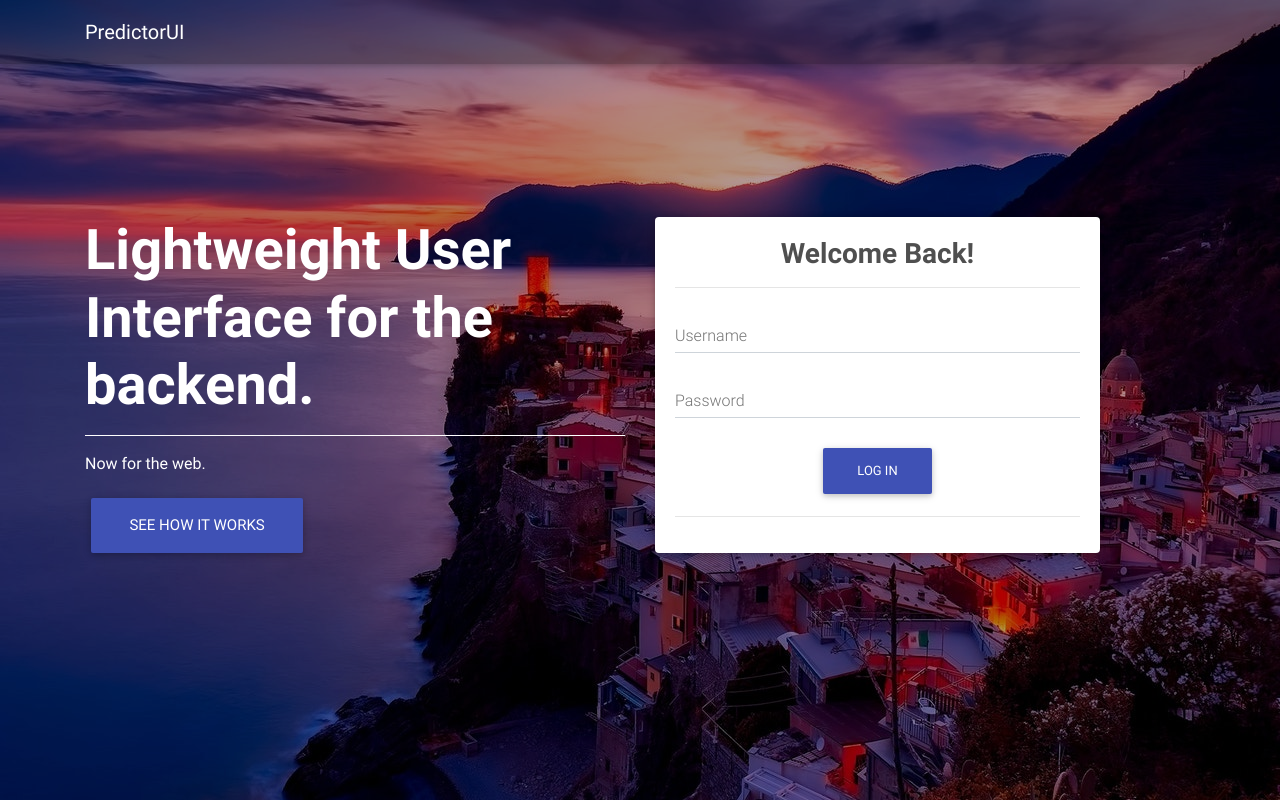
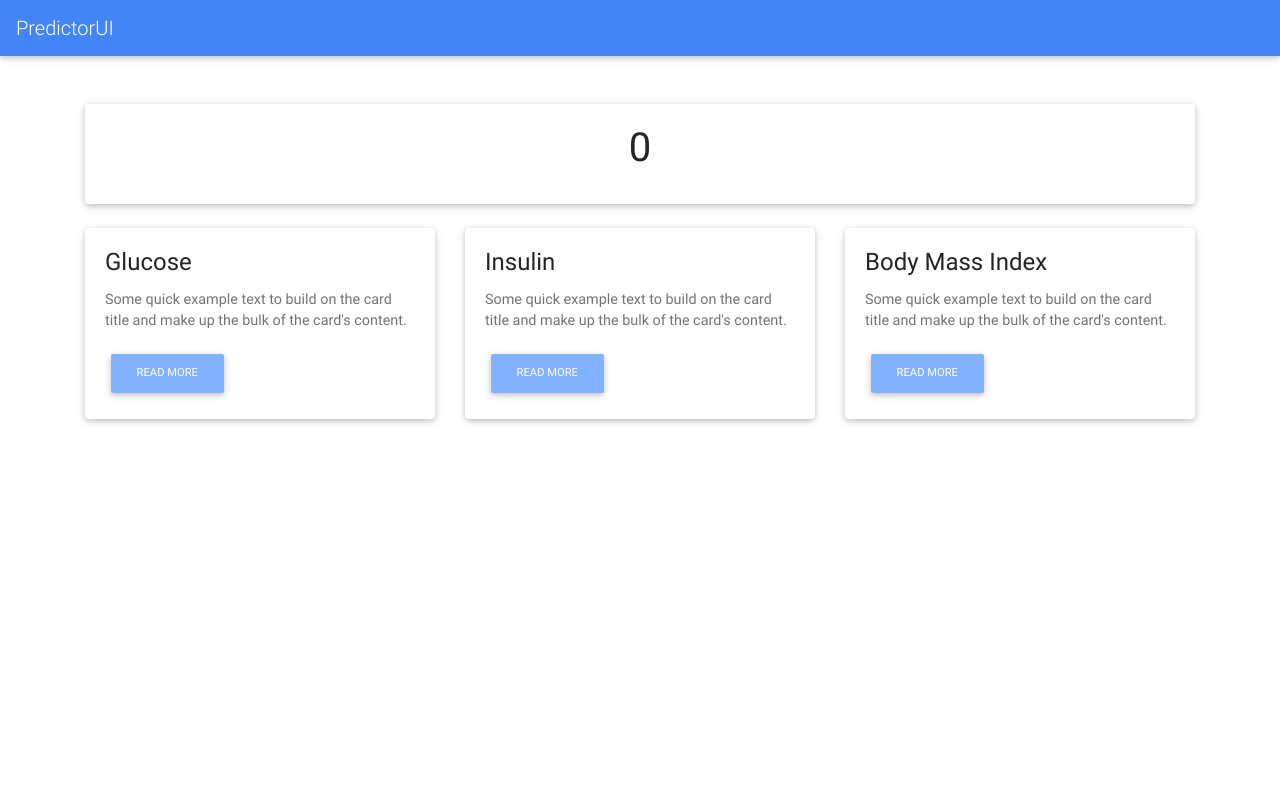
Before and after one commit to LX5321/predictor-ui, a PHP site: page /patient/index.php in a window 1280 px wide. Run offline with PHP 8.4, Linux system fonts and the light colour scheme; the visitor is signed in with stand-in values (Sample User, id 1); tables that the repository leaves empty or names only in its code hold one stand-in row (values such as "Sample post").

Commit message:
Initial Commit

```diff
--- /dev/null
+++ b/patient/index.php
@@ -0,0 +1,103 @@
+<!DOCTYPE html>
+<html lang="en">
+<?php
+session_start();
+include('../php/config.php');
+$username = $_SESSION['login_user'];
+$sql = "SELECT id FROM users where username=\"$username\";";
+if ($result = mysqli_query($db, $sql)) {
+    if (mysqli_num_rows($result) > 0) {
+        while ($row = mysqli_fetch_array($result)) {
+            $user_id = $row['id'];
+        }
+        mysqli_free_result($result);
+    }
+} else {
+    echo "";
+}
+
+$sql = "SELECT count(*) as positive FROM diagnosis where user_id=$user_id and PredictedOutcome=1";
+if ($result = mysqli_query($db, $sql)) {
+    if (mysqli_num_rows($result) > 0) {
+        while ($row = mysqli_fetch_array($result)) {
+            $positive = $row['positive'];
+        }
+        mysqli_free_result($result);
+    }
+} else {
+    echo "ERROR: Could not able to execute $sql. " . mysqli_error($db);
+}
+
+$sql = "SELECT count(*) as positive FROM diagnosis where user_id=$user_id";
+if ($result = mysqli_query($db, $sql)) {
+    if (mysqli_num_rows($result) > 0) {
+        while ($row = mysqli_fetch_array($result)) {
+            $total = $row['positive'];
+        }
+        mysqli_free_result($result);
+    }
+} else {
+    echo "ERROR: Could not able to execute $sql. " . mysqli_error($db);
+}
+
+// Close connection
+mysqli_close($db);
+?>
+
+<head>
+    <meta charset="utf-8" />
+    <meta name="viewport" content="width=device-width, initial-scale=1, shrink-to-fit=no" />
+    <meta http-equiv="x-ua-compatible" content="ie=edge" />
+    <title>PredictorUI</title>
+    <link href="../css/bootstrap.min.css" rel="stylesheet" />
+    <link href="../css/mdb.min.css" rel="stylesheet" />
+</head>
+
+<body>
+    <nav class="navbar navbar-expand-lg navbar-dark primary-color">
+        <a class="navbar-brand" href="index.php">PredictorUI</a>
+    </nav>
+    <div class="my-5"></div>
+    <div class="container">
+        <div class="card mb-4">
+            <div class="card-body">
+                <h1 class="card-title text-center"><?php echo round((($positive/$total)*100), 4);?></h1>
+
+            </div>
+        </div>
+    </div>
+
+    <div class="sm-4">
+        <div class="container">
+            <div class="card-deck">
+                <div class="card mb-4">
+                    <div class="card-body">
+                        <h4 class="card-title">Glucose</h4>
+                        <p class="card-text">Some quick example text to build on the card title and make up the bulk of the card's content.</p>
+                        <button type="button" class="btn btn-light-blue btn-md">Read more</button>
+                    </div>
+                </div>
+                <div class="card mb-4">
+                    <div class="card-body">
+                        <h4 class="card-title">Insulin</h4>
+                        <p class="card-text">Some quick example text to build on the card title and make up the bulk of the card's content.</p>
+                        <button type="button" class="btn btn-light-blue btn-md">Read more</button>
+                    </div>
+                </div>
+                <div class="card mb-4">
+                    <div class="card-body">
+                        <h4 class="card-title">Body Mass Index</h4>
+                        <p class="card-text">Some quick example text to build on the card title and make up the bulk of the card's content.</p>
+                        <button type="button" class="btn btn-light-blue btn-md">Read more</button>
+                    </div>
+                </div>
+            </div>
+        </div>
+    </div>
+    <script type="text/javascript" src="../js/jquery-3.4.1.min.js"></script>
+    <script type="text/javascript" src="../js/popper.min.js"></script>
+    <script type="text/javascript" src="../js/bootstrap.min.js"></script>
+    <script type="text/javascript" src="../js/mdb.min.js"></script>
+</body>
+
+</html>
--- a/welcome.php
+++ b/welcome.php
@@ -7,7 +7,6 @@ $Array3 = array(4,5,2,14, 25, 46, 86, 52, 2,2);
 $List = implode(', ', $Array);
 $List2 = implode(', ', $Array2);
 $List3 = implode(', ', $Array3);
-
 ?>
 
 <head>
```
